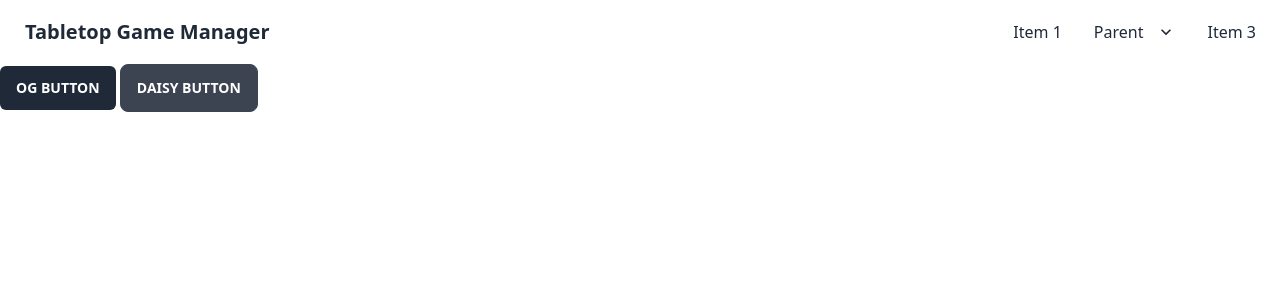
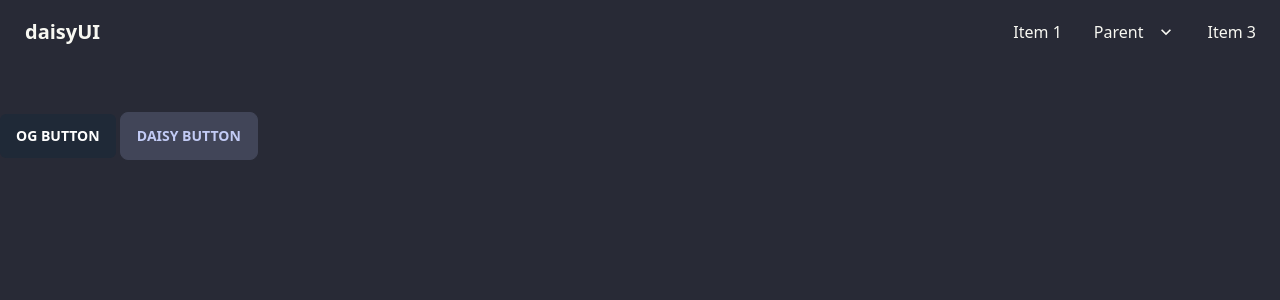
Before and after one commit to meljadyn/D-Dice, a Flask app: page / in a window 1280 px wide. Shown: the top 300 px of the page. Run offline with Flask 2, Linux system fonts and the light colour scheme; style sheets or scripts are compiled from the project's sources.

Commit message:
Saving bc it's time to eat

```diff
--- a/week10/templates/index.html
+++ b/week10/templates/index.html
@@ -1,6 +1,8 @@
 {% extends "layout.html" %}
 
 {% block main %}
+    <br><br>
+
     <button class="inline-block cursor-pointer rounded-md bg-gray-800 px-4 py-3 text-center text-sm font-semibold uppercase text-white transition duration-200 ease-in-out hover:bg-gray-900">OG Button</button>
     <button class="btn">Daisy Button</button>
 
--- a/week10/templates/layout.html
+++ b/week10/templates/layout.html
@@ -1,6 +1,6 @@
 <!DOCTYPE html>
 
-<html lang="en">
+<html lang="en" data-theme="dracula">
     <head>
         <title>Tabletop Game Manager</title>
         <link rel="stylesheet" href="../static/css/main.css">
@@ -8,7 +8,7 @@
     <body>
       <div class="navbar bg-base-100">
         <div class="flex-1">
-              <a class="btn btn-ghost normal-case text-xl">Tabletop Game Manager</a>
+          <a class="btn btn-ghost normal-case text-xl">daisyUI</a>
         </div>
         <div class="flex-none">
           <ul class="menu menu-horizontal p-0">
```
Also changed, not shown: week10/static/src/styles.css (line endings or trailing spaces). Lines whose indentation alone changed are shown as unchanged.
